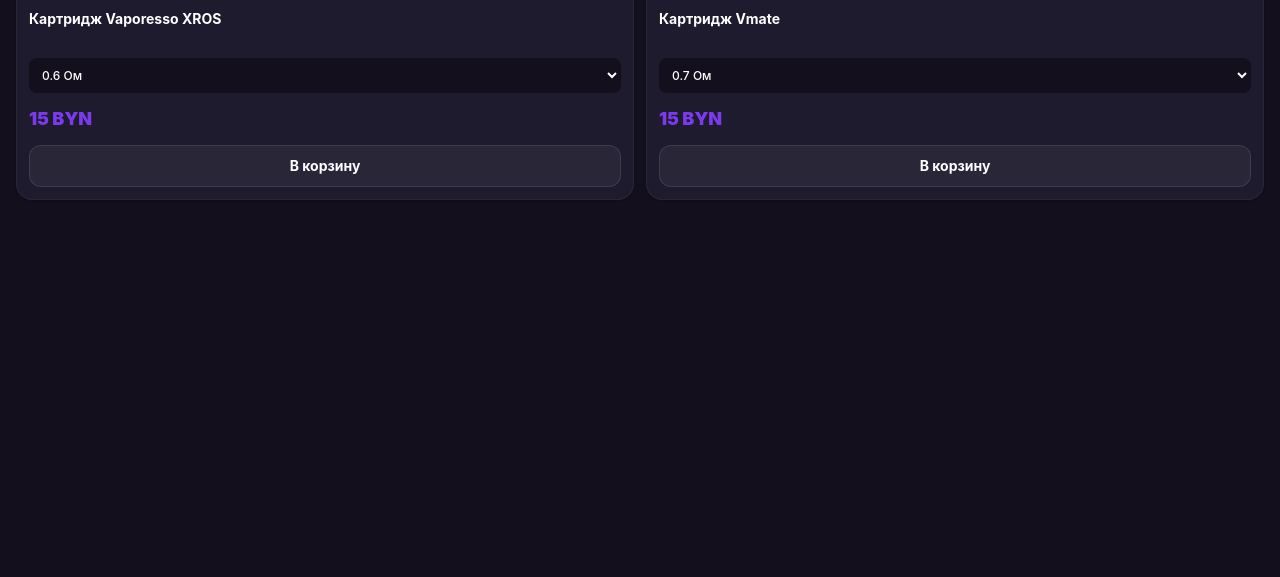
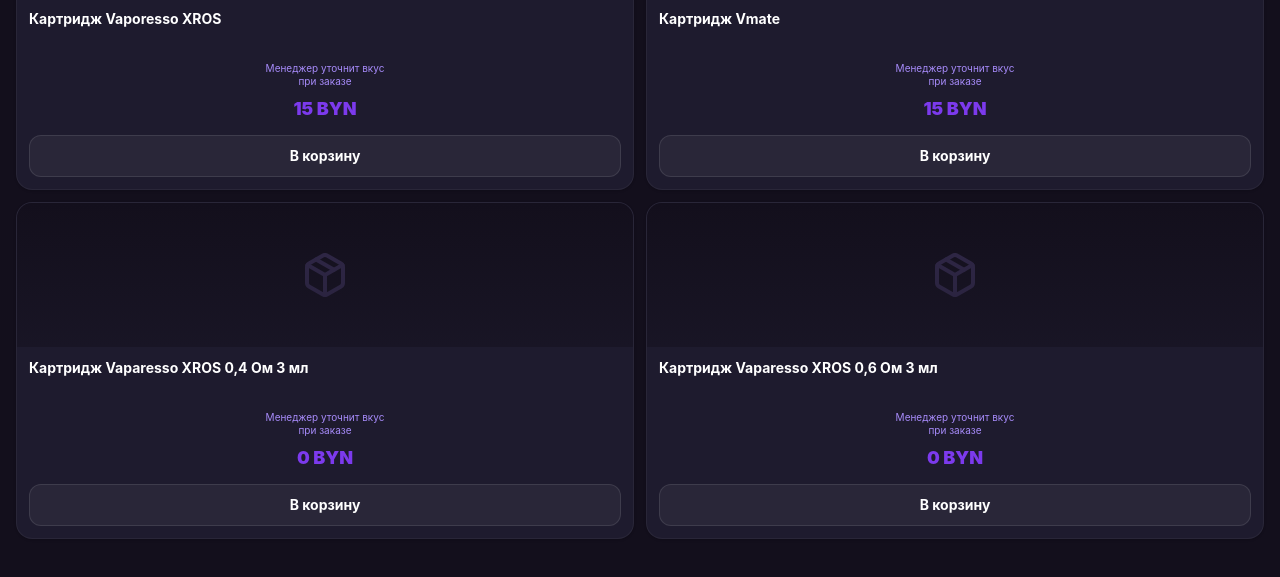
Before and after one commit to yaroslavkiri4ykknifhit-max/catalog, a React (Vite) app: page / in a window 1280 px wide. Shown: the part 373-950 px from the top of the page. Before the commit the page ends 861 px from the top, so only its background shows below. Built offline with nearby package versions, Linux system fonts and the light colour scheme.

Commit message:
Add requested products, remove options logic

```diff
--- a/public/products.json
+++ b/public/products.json
@@ -21,36 +21,33 @@
       "categoryId": "cartridges",
       "name": "Картридж Vaporesso XROS",
       "price": 15,
-      "image": "images/img_1788535924210_3yjifd0.gif",
-      "options": [
-        "0.6 Ом",
-        "0.8 Ом",
-        "1.0 Ом",
-        "1.2 Ом"
-      ]
+      "image": "images/img_1788535924210_3yjifd0.gif"
     },
     {
       "id": "2",
       "categoryId": "cartridges",
       "name": "Картридж Vmate",
       "price": 15,
-      "image": "https://placehold.co/400x400/232e3c/ffffff?text=Vmate",
-      "options": [
-        "0.7 Ом",
-        "1.2 Ом"
-      ]
+      "image": "https://placehold.co/400x400/232e3c/ffffff?text=Vmate"
     },
     {
       "id": "3",
       "categoryId": "liquids",
       "name": "Жидкость Husky 30ml",
       "price": 25,
-      "image": "https://placehold.co/400x400/232e3c/ffffff?text=Husky",
-      "options": [
-        "Манго-Лед",
-        "Клубника-Мята",
-        "Арбузный Бабл-Гам"
-      ]
-    }
+      "image": "https://placehold.co/400x400/232e3c/ffffff?text=Husky"
+    },
+    { "id": "l1", "categoryId": "liquids", "name": "Жидкость Catswill", "price": 0 },
+    { "id": "l2", "categoryId": "liquids", "name": "Жидкость Podonki", "price": 0 },
+    { "id": "l3", "categoryId": "liquids", "name": "Жидкость Самоубийца", "price": 0 },
+    { "id": "l4", "categoryId": "liquids", "name": "Жидкость Монашка", "price": 0 },
+    { "id": "l5", "categoryId": "liquids", "name": "Жидкость Анархия", "price": 0 },
+    { "id": "l6", "categoryId": "liquids", "name": "Жидкость Elifq", "price": 0 },
+    { "id": "l7", "categoryId": "liquids", "name": "Жидкость OGGO", "price": 0 },
+    { "id": "l8", "categoryId": "liquids", "name": "Жидкость Рик и Морти", "price": 0 },
+    { "id": "c1", "categoryId": "cartridges", "name": "Картридж Vaparesso XROS 0,4 Ом 3 мл", "price": 0 },
+    { "id": "c2", "categoryId": "cartridges", "name": "Картридж Vaparesso XROS 0,6 Ом 3 мл", "price": 0 },
+    { "id": "v1", "categoryId": "vaporizers", "name": "Испаритель Geekvape Aegis Boost", "price": 0 },
+    { "id": "v2", "categoryId": "vaporizers", "name": "Испаритель Smoant Pasito", "price": 0 }
   ]
 }
--- a/src/pages/Catalog.tsx
+++ b/src/pages/Catalog.tsx
@@ -30,7 +30,6 @@
   }, []);
 
   useEffect(() => {
-    // Artificial delay for splash screen so user can see the logo
     const minSplashTime = new Promise(resolve => setTimeout(resolve, 1500));
     const fetchData = fetch(`${import.meta.env.BASE_URL}products.json?t=${Date.now()}`).then(res => res.json());
 
@@ -52,24 +51,23 @@
       });
   }, []);
 
-  const addToCart = (product: Product, selectedOption?: string) => {
+  const addToCart = (product: Product) => {
     setCart(prev => {
-      const existing = prev.find(item => item.id === product.id && item.selectedOption === selectedOption);
+      const existing = prev.find(item => item.id === product.id);
       if (existing) {
-        return prev.map(item => (item.id === product.id && item.selectedOption === selectedOption)
-          ? { ...item, quantity: item.quantity + 1 } : item);
+        return prev.map(item => item.id === product.id ? { ...item, quantity: item.quantity + 1 } : item);
       }
-      return [...prev, { ...product, quantity: 1, selectedOption }];
+      return [...prev, { ...product, quantity: 1 }];
     });
   };
 
-  const removeFromCart = (productId: string, selectedOption?: string) => {
-    setCart(prev => prev.filter(item => !(item.id === productId && item.selectedOption === selectedOption)));
+  const removeFromCart = (productId: string) => {
+    setCart(prev => prev.filter(item => item.id !== productId));
   };
 
-  const updateQuantity = (productId: string, selectedOption: string | undefined, delta: number) => {
+  const updateQuantity = (productId: string, delta: number) => {
     setCart(prev => prev.map(item => {
-      if (item.id === productId && item.selectedOption === selectedOption) {
+      if (item.id === productId) {
         const newQ = item.quantity + delta;
         return newQ > 0 ? { ...item, quantity: newQ } : item;
       }
@@ -89,7 +87,7 @@
     setOrderLoading(true);
 
     const text = cart.map(item =>
-      `${item.name}${item.selectedOption ? ` (${item.selectedOption})` : ''} x${item.quantity} - ${item.price * item.quantity} BYN`
+      `${item.name} x${item.quantity} - ${item.price * item.quantity} BYN`
     ).join('\n');
     const totalText = `\n\nИтого: ${cartTotal} BYN`;
 
@@ -123,13 +121,10 @@
   };
 
   const filteredProducts = products.filter(p => p.categoryId === activeCategory);
-
-  // Show admin button if the current Telegram user ID matches the admin ID from settings
   const isAdmin = tgUserId?.toString() === adminId?.toString();
 
   return (
     <div className="min-h-screen pb-24 relative bg-[var(--color-tg-bg)]">
-      {/* Splash Screen */}
       {showSplash && (
         <div className="fixed inset-0 z-50 bg-[#130f1c] flex flex-col items-center justify-center">
           <div className="w-48 h-48 rounded-full overflow-hidden shadow-[0_0_40px_rgba(124,58,237,0.4)] mb-8 border-2 border-[#7c3aed]">
@@ -226,7 +221,7 @@
                     </div>
                   ) : (
                     cart.map(item => (
-                      <div key={item.id + (item.selectedOption||'')} className="flex gap-3 items-center bg-[var(--color-tg-secondary-bg)] p-3 rounded-2xl">
+                      <div key={item.id} className="flex gap-3 items-center bg-[var(--color-tg-secondary-bg)] p-3 rounded-2xl">
                         <div className="w-16 h-16 bg-[var(--color-tg-bg)] rounded-xl flex items-center justify-center p-1 overflow-hidden">
                           {item.image ? (
                             <img src={item.image} alt={item.name} className="object-cover h-full w-full rounded-lg" />
@@ -235,21 +230,16 @@
                           )}
                         </div>
                         <div className="flex-1">
-                          <h4 className="font-semibold text-sm line-clamp-1">{item.name}</h4>
-                          {item.selectedOption && (
-                            <span className="text-[10px] bg-[var(--color-tg-primary)]/20 text-[var(--color-tg-primary)] px-2 py-0.5 rounded-md mt-1 inline-block font-medium">
-                              {item.selectedOption}
-                            </span>
-                          )}
+                          <h4 className="font-semibold text-sm line-clamp-2">{item.name}</h4>
                           <p className="text-[var(--color-tg-primary)] font-bold mt-1 text-sm">{item.price} BYN</p>
 
                           <div className="flex items-center gap-3 mt-2">
                             <div className="flex items-center bg-[var(--color-tg-bg)] rounded-lg p-0.5">
-                              <button onClick={() => updateQuantity(item.id, item.selectedOption, -1)} className="w-7 h-7 flex items-center justify-center text-lg rounded-md bg-[var(--color-tg-secondary-bg)]">-</button>
+                              <button onClick={() => updateQuantity(item.id, -1)} className="w-7 h-7 flex items-center justify-center text-lg rounded-md bg-[var(--color-tg-secondary-bg)]">-</button>
                               <span className="w-6 text-center font-bold text-sm">{item.quantity}</span>
-                              <button onClick={() => updateQuantity(item.id, item.selectedOption, 1)} className="w-7 h-7 flex items-center justify-center text-lg rounded-md bg-[var(--color-tg-secondary-bg)]">+</button>
+                              <button onClick={() => updateQuantity(item.id, 1)} className="w-7 h-7 flex items-center justify-center text-lg rounded-md bg-[var(--color-tg-secondary-bg)]">+</button>
                             </div>
-                            <button onClick={() => removeFromCart(item.id, item.selectedOption)} className="p-2 text-red-400 ml-auto bg-red-500/10 rounded-lg">
+                            <button onClick={() => removeFromCart(item.id)} className="p-2 text-red-400 ml-auto bg-red-500/10 rounded-lg">
                               <Trash2 size={16} />
                             </button>
                           </div>
@@ -261,6 +251,10 @@
 
                 {cart.length > 0 && (
                   <div className="p-5 border-t border-[var(--color-tg-secondary-bg)] bg-[var(--color-tg-bg)] shadow-[0_-10px_20px_rgba(0,0,0,0.2)] pb-safe">
+                    <div className="mb-4 text-center">
+                      <span className="text-xs text-[var(--color-tg-hint)]">Менеджер уточнит нужный вкус и детали при подтверждении заказа</span>
+                    </div>
+
                     <div className="mb-4">
                       <label className="text-xs text-[var(--color-tg-hint)] mb-1.5 block font-medium">Ваш Telegram юзернейм для связи (без @):</label>
                       <input
@@ -291,7 +285,6 @@
         </>
       )}
 
-      {/* Admin Button (Visible only to Admin) */}
       {isAdmin && (
         <button
           onClick={() => window.location.hash = 'admin'}
@@ -304,9 +297,7 @@
   );
 }
 
-function ProductCard({ product, onAdd }: { product: Product, onAdd: (p: Product, opt?: string) => void }) {
-  const [selectedOption, setSelectedOption] = useState(product.options?.[0] || '');
-
+function ProductCard({ product, onAdd }: { product: Product, onAdd: (p: Product) => void }) {
   return (
     <div className="bg-[var(--color-tg-secondary-bg)] rounded-2xl overflow-hidden flex flex-col border border-white/5 hover:border-[var(--color-tg-primary)]/50 transition-colors shadow-sm">
       <div className="h-36 bg-[#130f1c] flex items-center justify-center overflow-hidden p-3 relative">
@@ -322,25 +313,12 @@
           <h3 className="font-bold text-sm leading-tight line-clamp-2">{product.name}</h3>
         </div>
 
-        <div className="flex-1 flex flex-col justify-end">
-          {product.options && product.options.length > 0 ? (
-            <select
-              value={selectedOption}
-              onChange={e => setSelectedOption(e.target.value)}
-              className="w-full text-xs p-2 mb-3 bg-[#130f1c] text-[var(--color-tg-text)] rounded-lg outline-none border border-transparent focus:border-[var(--color-tg-primary)] transition-colors font-medium cursor-pointer"
-            >
-              {product.options.map(opt => (
-                <option key={opt} value={opt}>{opt}</option>
-              ))}
-            </select>
-          ) : (
-            <div className="h-[34px] mb-3"></div>
-          )}
-
+        <div className="flex-1 flex flex-col justify-end text-center mt-1">
+          <span className="text-[10px] text-[var(--color-tg-hint)] mb-2 block leading-tight">Менеджер уточнит вкус<br/>при заказе</span>
           <p className="text-[var(--color-tg-primary)] font-black text-lg mb-3">{product.price} BYN</p>
 
           <button
-            onClick={() => onAdd(product, product.options?.length ? selectedOption : undefined)}
+            onClick={() => onAdd(product)}
             className="w-full py-2.5 bg-white/5 hover:bg-[var(--color-tg-primary)] text-white rounded-xl text-sm font-bold active:scale-95 transition-all border border-white/10 hover:border-transparent hover:shadow-lg hover:shadow-[var(--color-tg-primary)]/30"
           >
             В корзину
```
Also changed, not shown: src/pages/Admin.tsx (+2 -12 lines), src/types.ts (added, +23 -0 lines).
